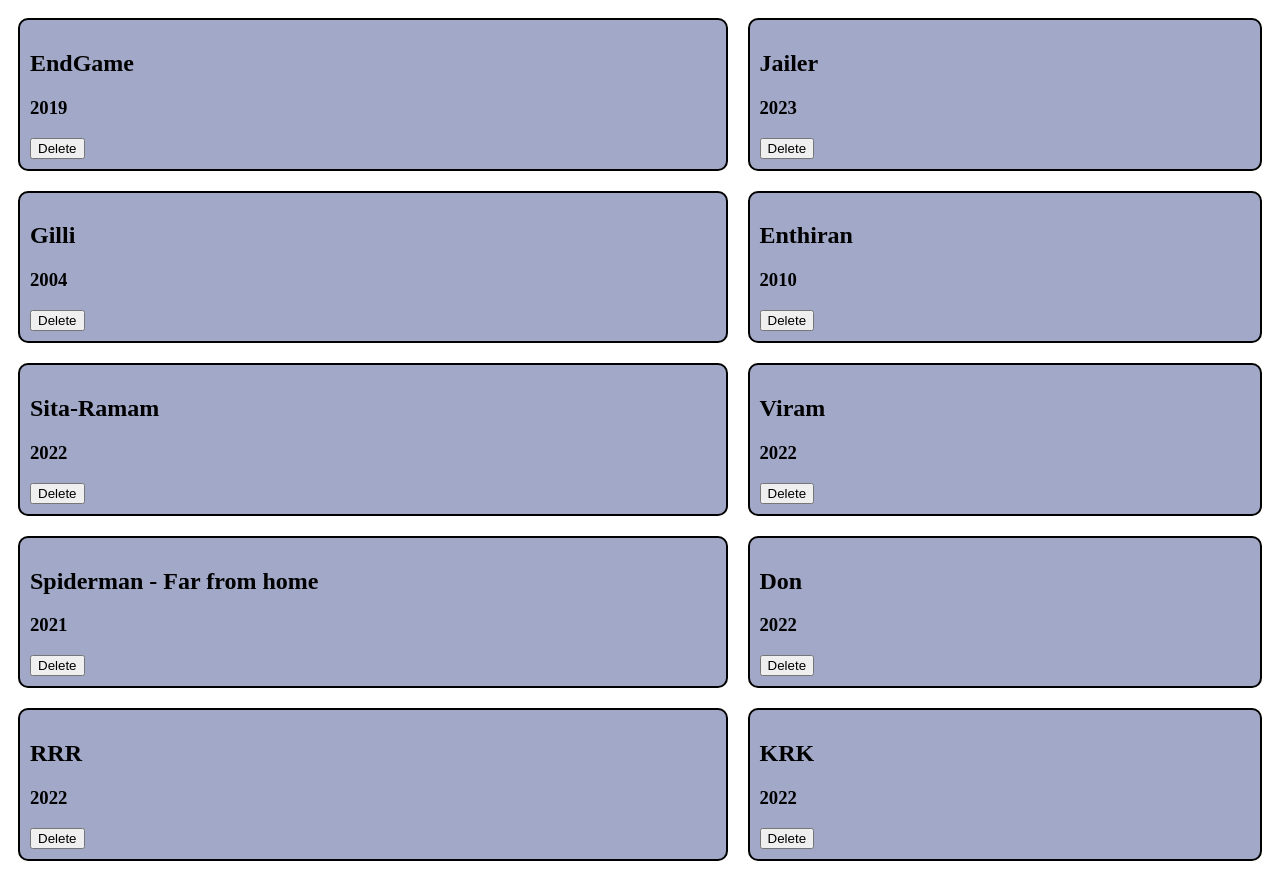
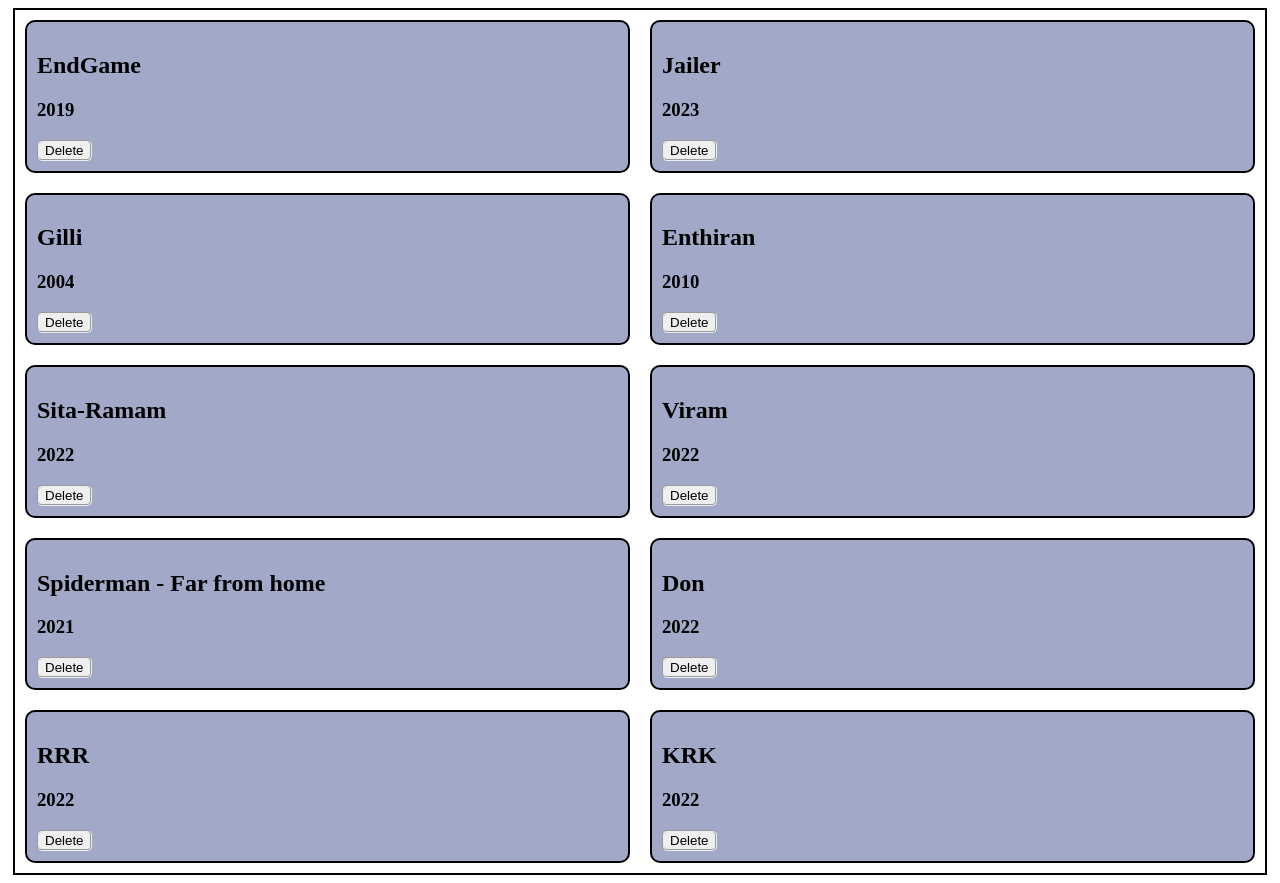
Before and after one commit to priyavarshini-mediwave/BasicJs, a plain HTML site: page app/index.html in a window 1280 px wide. Drawn offline with Linux system fonts and the light colour scheme.

Commit message:
Formatting

```diff
--- a/app/script.js
+++ b/app/script.js
@@ -67,6 +67,7 @@ function makeMoviediv(movie) {
   btnremove.addEventListener("click", function () {
     div.remove();
   });
+
   div.appendChild(h2);
   div.appendChild(h3);
   div.appendChild(btnremove);
--- a/app/style.css
+++ b/app/style.css
@@ -6,8 +6,10 @@
   background-color: #a2a9c8;
 }
 #app {
+  margin: 5px;
   display: grid;
-  grid-template-columns: auto auto;
+  grid-template-columns: 1fr 1fr;
+  border: 2px solid;
 }
 @media (max-width: 768px) {
   #app {
@@ -24,3 +26,7 @@
     grid-template-columns: 1fr;
   }
 }
+button {
+  border-radius: 5px;
+  border: 2px groove;
+}
```
